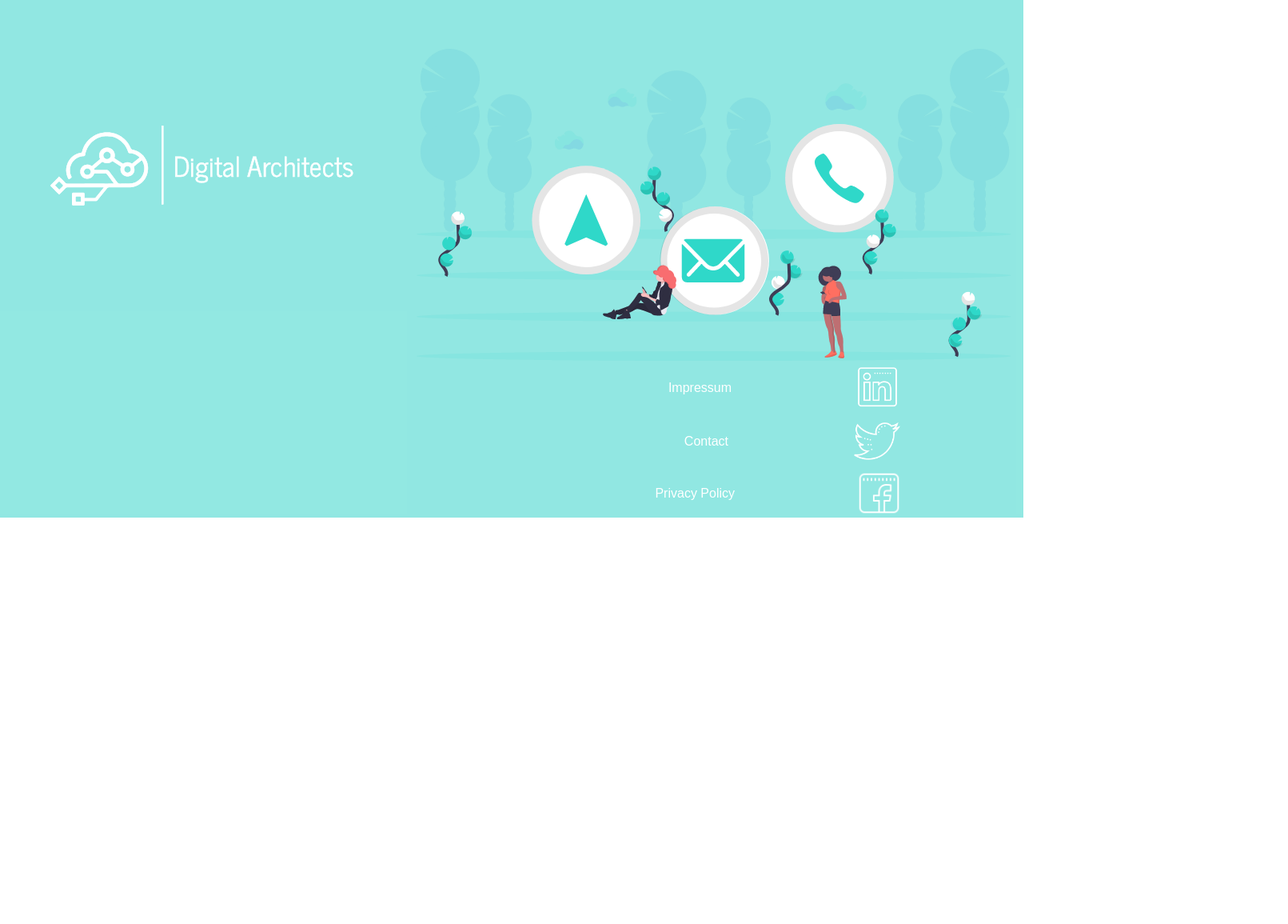
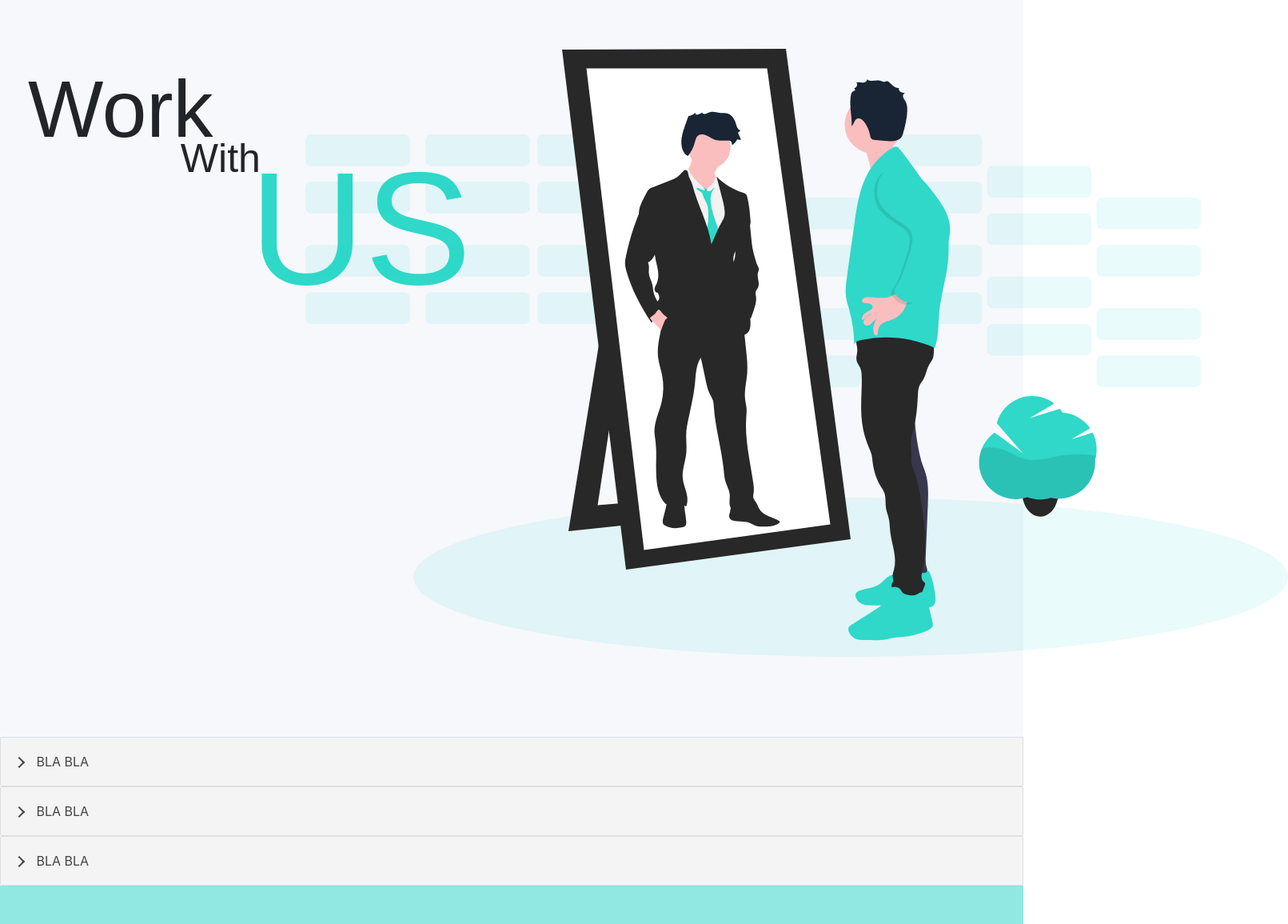
Before and after one commit to KayvT/DigitArc, a React (Create React App) app: page /career in a window 1280 px wide. Shown: the part 120-1275 px from the top of the page at 80% size, 1611 px wide, since content can reach past the window. Before the commit the page ends 800 px from the top, so only its background shows below. Built offline with nearby package versions, Linux system fonts and the light colour scheme.

Commit message:
carrer page

```diff
--- a/package.json
+++ b/package.json
@@ -10,6 +10,7 @@
     "bootstrap": "^4.5.2",
     "pure-react-carousel": "^1.27.1",
     "react": "^16.13.1",
+    "react-accessible-accordion": "^3.3.3",
     "react-dom": "^16.13.1",
     "react-router-dom": "^5.2.0",
     "react-scripts": "^3.4.3"
--- a/src/App.js
+++ b/src/App.js
@@ -5,7 +5,7 @@ import "bootstrap/dist/css/bootstrap.css";
 import Navbar from "./Components/Navbar";
 import About from "./Components/About";
 import Home from "./Components/Home";
-
+import Career from "./Components/Career";
 import Footer from "./Components/Footer";
 import { BrowserRouter as Router, Switch, Route, Link } from "react-router-dom";
 function App() {
@@ -14,10 +14,11 @@ function App() {
       <div className="App">
         <Navbar />
         {/* <Route path="/Process" component={Process} /> */}
-        {/* <Route path="/Career" component={Career} /> */}
         {/* <Switch> */}
         <Route exact path="/" component={Home} />
         <Route path="/about" component={About} />
+        <Route path="/career" component={Career} />
+
         {/* </Switch> */}
         <Footer />
       </div>
--- a/src/Components/About.js
+++ b/src/Components/About.js
@@ -9,7 +9,6 @@ class About extends React.Component {
       <div>
         <AboutHeader />
         <OurTeam />
-        {/* <h1>HELLLLOOO</h1> */}
       </div>
     );
   }
--- a/src/Components/About/OurTeam.js
+++ b/src/Components/About/OurTeam.js
@@ -3,6 +3,12 @@ import KayPic from "../../Assets/imgs/TeamPics/Kay.JPG";
 class OurTeam extends React.Component {
   render() {
     return (
+      <>
+        <div className="col-lg-6 d-flex flex-column justify-content-center align-items-center">
+          <div className="w-75">
+            <h1 className="services-text">OUR TEAM</h1>
+          </div>
+        </div>
         <div className="box">
           <div className="item card1">
             <img src={KayPic} alt="kaypic" />
@@ -35,6 +41,7 @@ class OurTeam extends React.Component {
             <span className="role"> Software Dev</span>
           </div>
         </div>
+      </>
     );
   }
 }
--- /dev/null
+++ b/src/Components/Career.js
@@ -0,0 +1,16 @@
+import React from "react";
+import CareerHeader from "./Career/CareerHeader";
+import Accordin from "../Components/Career/WorkWithUs";
+class Career extends React.Component {
+  render() {
+    return (
+      <>
+        <CareerHeader />
+        <Accordin />
+        <Accordin />
+        <Accordin />
+      </>
+    );
+  }
+}
+export default Career;
--- a/src/Components/Career/CareerHeader.js
+++ b/src/Components/Career/CareerHeader.js
@@ -0,0 +1,24 @@
+import React from "react";
+import CareerHeaderImg from "../../Assets/imgs/CareerHeader/CareerHeader.png";
+class CareerHeader extends React.Component {
+  render() {
+    return (
+      <div>
+        <div
+          className="row"
+          style={{ marginTop: 100, marginRight: 0, marginBottom: 100 }}
+        >
+          <div className="col-4 careerTitle">
+            <span className="work">Work</span>
+            <span className="with">With</span>
+            <span className="us">US</span>
+          </div>
+          <div className="col-8">
+            <img src={CareerHeaderImg} alt="aboutheader" />
+          </div>
+        </div>
+      </div>
+    );
+  }
+}
+export default CareerHeader;
--- a/src/Components/Career/WorkWithUs.js
+++ b/src/Components/Career/WorkWithUs.js
@@ -0,0 +1,25 @@
+import React from "react";
+import {
+  Accordion,
+  AccordionItem,
+  AccordionItemHeading,
+  AccordionItemButton,
+  AccordionItemPanel,
+} from "react-accessible-accordion";
+import "react-accessible-accordion/dist/fancy-example.css";
+
+class Accordin extends React.Component {
+  render() {
+    return (
+      <Accordion allowZeroExpanded>
+        <AccordionItem>
+          <AccordionItemHeading>
+            <AccordionItemButton> BLA BLA</AccordionItemButton>
+          </AccordionItemHeading>
+          <AccordionItemPanel>TEXT TESXT TESADSA</AccordionItemPanel>
+        </AccordionItem>
+      </Accordion>
+    );
+  }
+}
+export default Accordin;
--- a/src/Components/Styles/style.css
+++ b/src/Components/Styles/style.css
@@ -49,7 +49,7 @@ button {
   color: black;
   transition: all 0.5s ease 0s;
 }
-.nav_links li :hover {
+.nav_links li:hover {
   color: white;
 }
 
@@ -399,6 +399,9 @@ button:hover {
 .footer {
   /* margin: 0; */
   background-color: rgb(47, 216, 201, 0.5);
+  height: 500px;
+  flex-shrink: 0;
+  /* margin-top: -90px; */
 }
 .address {
   display: flex;
@@ -513,3 +516,41 @@ button:hover {
   padding-top: -5px;
   font-family: "Poppins ExtraLight", sans-serif;
 }
+
+.careerTitle {
+  margin-left: -50px;
+}
+.work {
+  display: flex;
+  justify-content: center;
+  align-items: center;
+  font-size: 100px;
+  font-family: "Poppins Extralight", sans-serif;
+}
+
+.with {
+  display: flex;
+  justify-content: center;
+  align-items: center;
+  font-size: 50px;
+  margin-left: 250px;
+  margin-top: -50px;
+
+  font-family: "Poppins Extralight", sans-serif;
+}
+.us {
+  display: flex;
+  justify-content: center;
+  align-items: flex-end;
+  font-size: 200px;
+  font-family: "Poppins SemiBold", sans-serif;
+  color: #2fd8c9;
+  margin-top: -100px;
+  margin-right: -600px;
+}
+
+/* CAREER SECTION */
+
+.accordion__button {
+  color: white;
+}
```
Also changed, not shown: src/Assets/imgs/CareerHeader/CareerHeader.png (added), 1 other file (tests, documents, lock files or other folders). Lines whose indentation alone changed are shown as unchanged.
